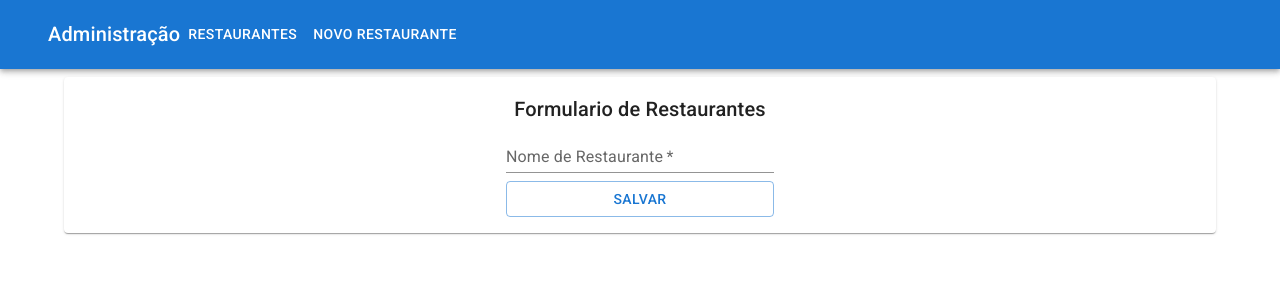
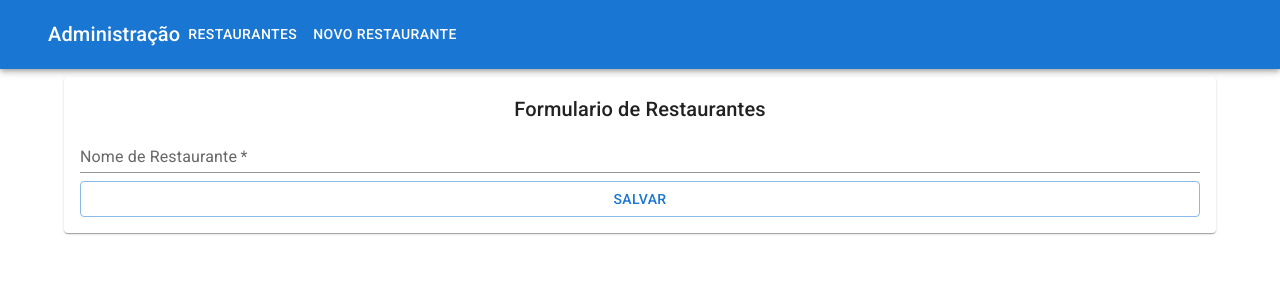
Before and after one commit to ericksantos2/alfood, a React (Create React App) app: page /admin/restaurantes/1 in a window 1280 px wide. Shown: the top 300 px of the page. Built offline with nearby package versions, Linux system fonts and the light colour scheme; no server answers.

Commit message:
adicionei algumas estilizações

```diff
--- a/src/paginas/Administracao/Restaurantes/FormularioRestaurante.tsx
+++ b/src/paginas/Administracao/Restaurantes/FormularioRestaurante.tsx
@@ -1,4 +1,9 @@
-import { Box, Button, TextField, Typography } from "@mui/material";
+import {
+  Box,
+  Button,
+  TextField,
+  Typography,
+} from "@mui/material";
 import { useEffect, useState } from "react";
 import { useParams } from "react-router-dom";
 import http from "../../../http";
@@ -10,9 +15,7 @@ const FormularioRestaurante = () => {
   useEffect(() => {
     if (parametros.id) {
       http
-        .get<IRestaurante>(
-          `restaurantes/${parametros.id}/`
-        )
+        .get<IRestaurante>(`restaurantes/${parametros.id}/`)
         .then((resposta) => setNomeRestaurante(resposta.data.nome));
     }
   }, [parametros]);
@@ -43,12 +46,17 @@ const FormularioRestaurante = () => {
 
   return (
     <Box
-      sx={{ display: "flex", flexDirection: "column", alignItems: "center" }}
+      sx={{
+        display: "flex",
+        flexDirection: "column",
+        alignItems: "center",
+        flexGrow: 1,
+      }}
     >
       <Typography component="h1" variant="h6">
         Formulario de Restaurantes
       </Typography>
-      <Box component="form" onSubmit={aoSubmeterForm}>
+      <Box component="form" sx={{ width: "100%" }} onSubmit={aoSubmeterForm}>
         <TextField
           value={nomeRestaurante}
           onChange={(evento) => setNomeRestaurante(evento.target.value)}
```
